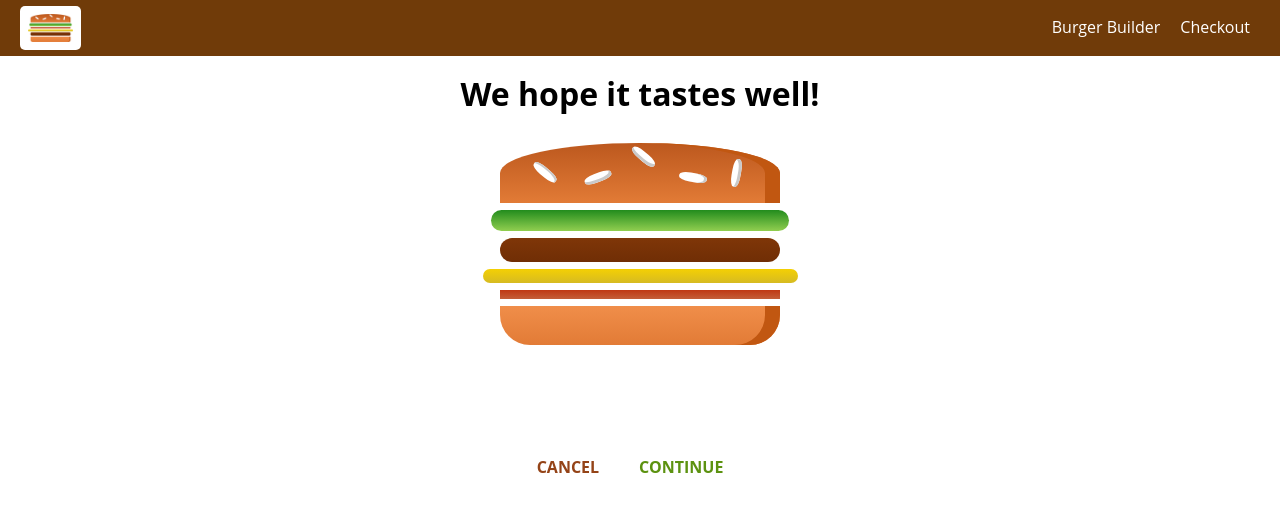
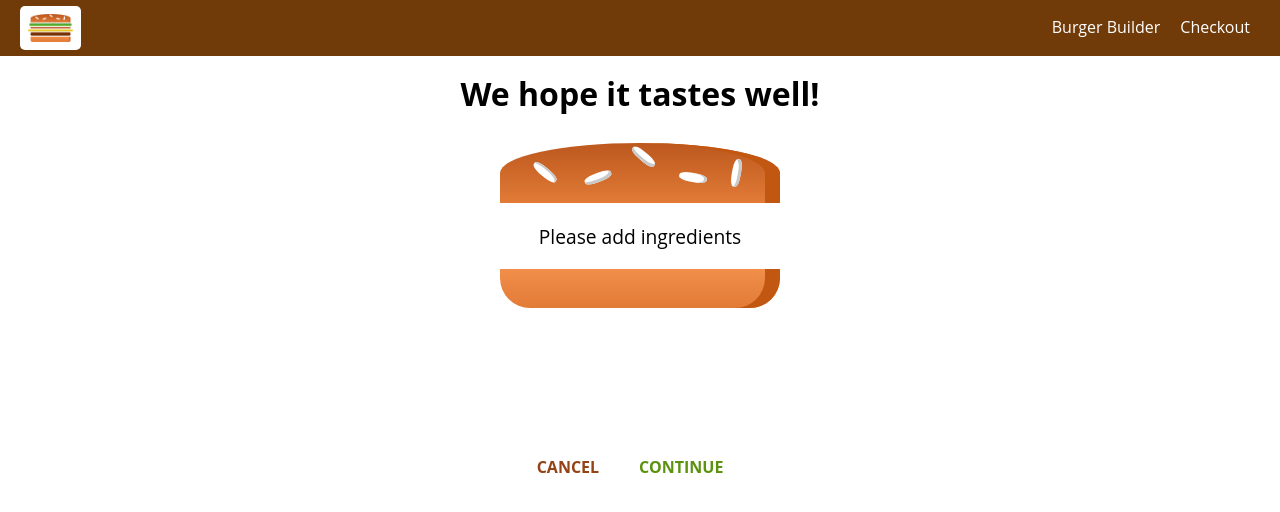
Before and after one commit to tnguyen440/burger-builder, a React app: page /checkout in a window 1280 px wide. Shown: the top 512 px of the page. Built offline with nearby package versions, Linux system fonts and the light colour scheme.

Commit message:
exact data from url query

```diff
--- a/src/components/Order/CheckoutSummary.js
+++ b/src/components/Order/CheckoutSummary.js
@@ -13,11 +13,13 @@ const CheckoutSummary = (props) => {
       </div>
       <Button
         btnType='Danger'
+        clicked={props.checkouCancelled}
       >
         CANCEL
       </Button>
       <Button
         btnType='Success'
+        clicked={props.checkoutContinued}
       >
         CONTINUE
       </Button>
--- a/src/containers/BurgerBuilder/BurgerBuilder.js
+++ b/src/containers/BurgerBuilder/BurgerBuilder.js
@@ -115,7 +115,17 @@ class BurgerBuilder extends Component {
     //     // console.log(err);
     //     this.setState({ isLoading: false, purchasing: false });
     //   });
-    this.props.history.push('/checkout');
+
+    const queryParams = [];
+
+    for (let i in this.state.ingredients) {
+      queryParams.push(encodeURIComponent(i) + '=' + encodeURIComponent(this.state.ingredients[i]));
+    }
+    const queryString = queryParams.join('&')
+    this.props.history.push({
+      pathname: '/checkout',
+      search: '?' +queryString
+    });
   }
 
   render() {
--- a/src/containers/Checkout/Checkout.js
+++ b/src/containers/Checkout/Checkout.js
@@ -12,10 +12,32 @@ class Checkout extends Component {
     }
   }
 
+  componentDidMount() {
+    const query = new URLSearchParams(this.props.location.search);
+    const ingredients = {};
+    for (let param of query.entries()) {
+      // param = ['bacon', '1']
+      ingredients[param[0]] =+ param[1]; // -> bacon: 1
+    }
+    this.setState({ ingredients });
+  }
+
+  checkoutCancellHandler = () => {
+    this.props.history.goBack();
+  }
+
+  checkoutCountinueHandler = () => {
+    this.props.history.replace('/checkout/contact-data');
+  }
+
   render() {
     return (
       <div>
-        <CheckoutSummary ingredients={this.state.ingredients} />
+        <CheckoutSummary
+          ingredients={this.state.ingredients}
+          checkoutContinued={this.checkoutCountinueHandler}
+          checkouCancelled={this.checkoutCancellHandler}
+        />
       </div>
     );
   }
```
Also changed, not shown: src/containers/Checkout/ContactData.js (added).
